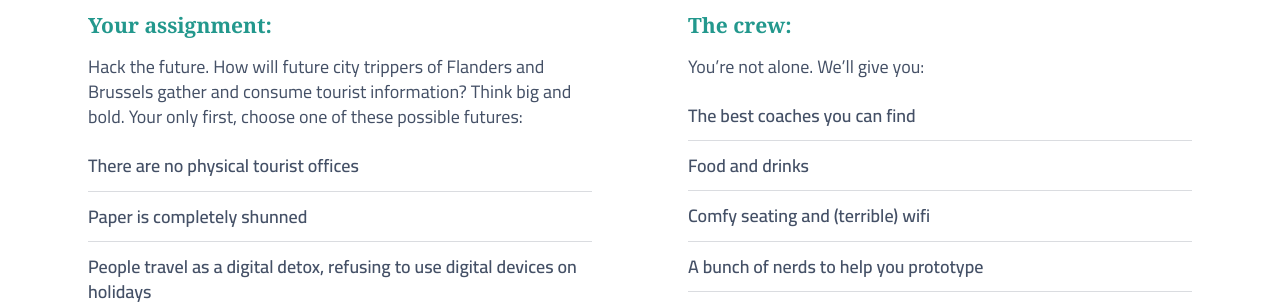
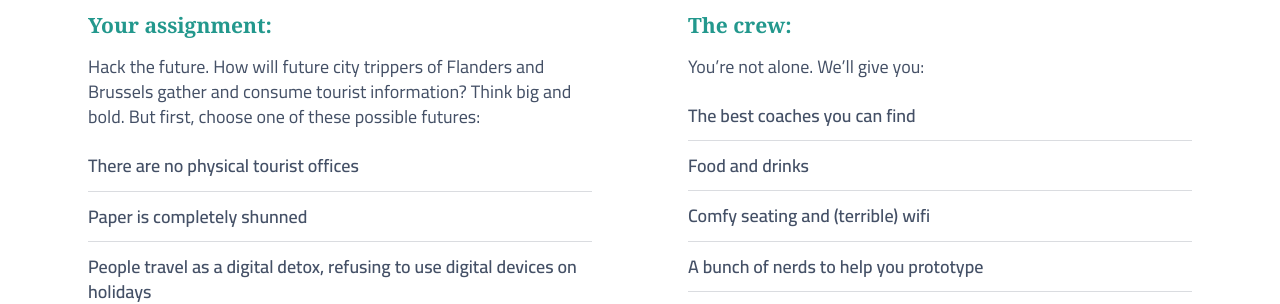
Before and after one commit to nerdlab-be/traveljam, a Jekyll site: the page built from _pages/index.markdown, in a window 1280 px wide and 900 px high, scrolled down 1355 px. Shown: the part 210-514 px from the top of the window. Built offline with Jekyll 4.4.1, drawn with Linux system fonts in a browser that asks for light colours.

Commit message:
copy updates

```diff
--- a/_pages/index.markdown
+++ b/_pages/index.markdown
@@ -20,7 +20,7 @@
   subtitle-two: "Your profile:"
   subpara-two: "Are you a frequent traveller? Business, budget or backpack? A student or a designer?<br /> We need you. Help us shape the experience of city trips in 2050."
   subtitle-three: "Your assignment:"
-  subpara-three: "Hack the future. How will future city trippers of Flanders and Brussels gather and consume tourist information? Think big and bold. Your only  first, choose one of these possible futures:"
+  subpara-three: "Hack the future. How will future city trippers of Flanders and Brussels gather and consume tourist information? Think big and bold. But first, choose one of these possible futures:"
   list-one:
     - para: "There are no physical tourist offices"
     - para: "Paper is completely shunned"
```
